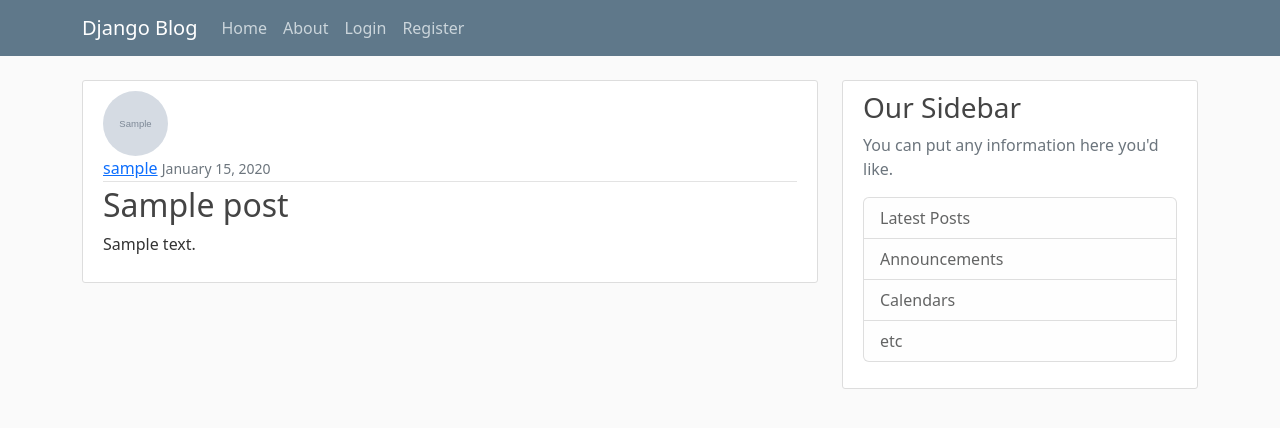
After one commit to GeorgeTait848/Learning-Django, a Django app: page /post/1/ in a window 1280 px wide. The commit adds this page. Shown: the top 428 px of the page. Run offline with Django 4.2, Linux system fonts and the light colour scheme; tables that the repository leaves empty hold one stand-in row (values such as "Sample post"); grey boxes marked "Sample" are stand-in pictures.

Commit message:
Completed Tutorial 10
Learned about class based views, their default template names and context objects.
created a PostListView for the home page, PostDetailView for viewing an individual post,
PostCreateView for creating new posts, PostUpdateView for updating existing posts and
PostDeleteView for deleting posts. Included author checks for those that are necessary.

Finally, included links to these views from the site for easy access for the user.

```diff
--- a/learningDjango/blog/models.py
+++ b/learningDjango/blog/models.py
@@ -1,6 +1,7 @@
 from django.db import models
 from django.utils import timezone
 from django.contrib.auth.models import User
+from django.urls import reverse
 # Create your models here.
 
 class Post(models.Model):
@@ -16,3 +17,6 @@
 
     def __str__(self):
         return self.title
+
+    def get_absolute_url(self):
+        return reverse('post-detail', kwargs={'pk': self.pk})
--- a/learningDjango/blog/templates/blog/base.html
+++ b/learningDjango/blog/templates/blog/base.html
@@ -29,6 +29,7 @@
               <!-- Navbar Right Side -->
               <div class="navbar-nav">
                 {% if user.is_authenticated %}
+                <a class="nav-item nav-link" href="{%url 'post-create'%}">New Post</a>
                 <a class="nav-item nav-link" href="{%url 'profile'%}">Profile</a>
                 <a class="nav-item nav-link" href="{%url 'logout'%}">Logout</a>
 
--- a/learningDjango/blog/templates/blog/home.html
+++ b/learningDjango/blog/templates/blog/home.html
@@ -10,7 +10,7 @@
                 <small class="text-muted">{{ post.date_posted |date:"F d, Y" }}</small>
               </div>
 
-              <h2><a class="article-title" href="#">{{ post.title }}</a></h2>
+              <h2><a class="article-title" href="{% url 'post-detail' post.id %}">{{ post.title }}</a></h2>
               <p class="article-content">{{ post.content }}</p>
             </div>
 
--- /dev/null
+++ b/learningDjango/blog/templates/blog/post_detail.html
@@ -0,0 +1,26 @@
+{%extends './base.html'%}
+
+    {%block content%}
+
+        <article class="media content-section">
+        <img src="{{ post.author.profile.image.url }}" class="rounded-circle article-img">
+        <div class="media-body">
+            <div class="article-metadata">
+            <a class="mr-2" href="#">{{ object.author }}</a>
+            <small class="text-muted">{{ object.date_posted |date:"F d, Y" }}</small>
+            </div>
+
+            <h2 class="article-title">{{ object.title }}</h2>
+            <p class="article-content">{{ object.content }}</p>
+
+            {% if user == object.author %}
+            <a href="{%url 'post-update' object.id%}" class="btn btn-secondary btn-sm mt-1 mb-1">Update Post</a>
+            <a href="{%url 'post-delete' object.id%}" class="btn btn-danger btn-sm mt-1 mb-1">Delete Post</a>
+
+            {%endif%}
+
+        </div>
+
+        </article>
+
+    {%endblock content%}
--- a/learningDjango/blog/urls.py
+++ b/learningDjango/blog/urls.py
@@ -3,6 +3,10 @@
 
 
 urlpatterns = [
-    path("", views.home, name='blog-home'),
-    path("about", views.about, name="blog-about")
+    path("", views.PostListView.as_view(), name='blog-home'),
+    path('post/<int:pk>/', views.PostDetailView.as_view(), name='post-detail'),
+    path('post/<int:pk>/update', views.PostUpdateView.as_view(), name='post-update'),
+        path('post/<int:pk>/delete', views.PostDeleteView.as_view(), name='post-delete'),
+    path('post/new/', views.PostCreateView.as_view(), name='post-create'),
+    path("about", views.about, name="blog-about"),
 ]
--- a/learningDjango/blog/views.py
+++ b/learningDjango/blog/views.py
@@ -1,11 +1,58 @@
 from django.shortcuts import render
 from .models import Post
+from django.views.generic import (
+    ListView,
+    DetailView,
+    CreateView,
+    UpdateView,
+    DeleteView,
+    )
+from django.contrib.auth.mixins import  LoginRequiredMixin, UserPassesTestMixin
+
+
 # Create your views here.
 
-def home(request):
-#this view is called when the user is directed to the blog home page, hence the name home.
-    context = {'posts': Post.objects.all(), 'title': 'Home'}
-    return render(request, 'blog/home.html', context)
+class PostListView(ListView):
+    model = Post #onlt line required to define the list view.
+    template_name = 'blog/home.html'
+    context_object_name = 'posts'
+    ordering = ['date_posted']
+
+
+class PostDetailView(DetailView):
+
+    model = Post
+
+class PostCreateView(LoginRequiredMixin, CreateView):
+
+    model = Post
+    fields = ['title', 'content']
+
+    def form_valid(self, form):
+        form.instance.author = self.request.user
+        return super().form_valid(form)
+
+class PostUpdateView(LoginRequiredMixin, UserPassesTestMixin ,UpdateView):
+
+    model = Post
+    fields = ['title', 'content']
+
+    def form_valid(self, form):
+        form.instance.author = self.request.user
+        return super().form_valid(form)
+
+    def test_func(self):
+        post = self.get_object()
+        return post.author == self.request.user
+
+class PostDeleteView(LoginRequiredMixin, UserPassesTestMixin,DeleteView):
+    model = Post
+    success_url = '/'
+    def test_func(self):
+        post = self.get_object()
+        return post.author == self.request.user
+
+
 
 def about(request):
 
```
Also changed, not shown: learningDjango/blog/templates/blog/post_confirm_delete.html (added, +17 -0 lines), learningDjango/blog/templates/blog/post_form.html (added, +15 -0 lines), learningDjango/media/profile_pics/default.png.
